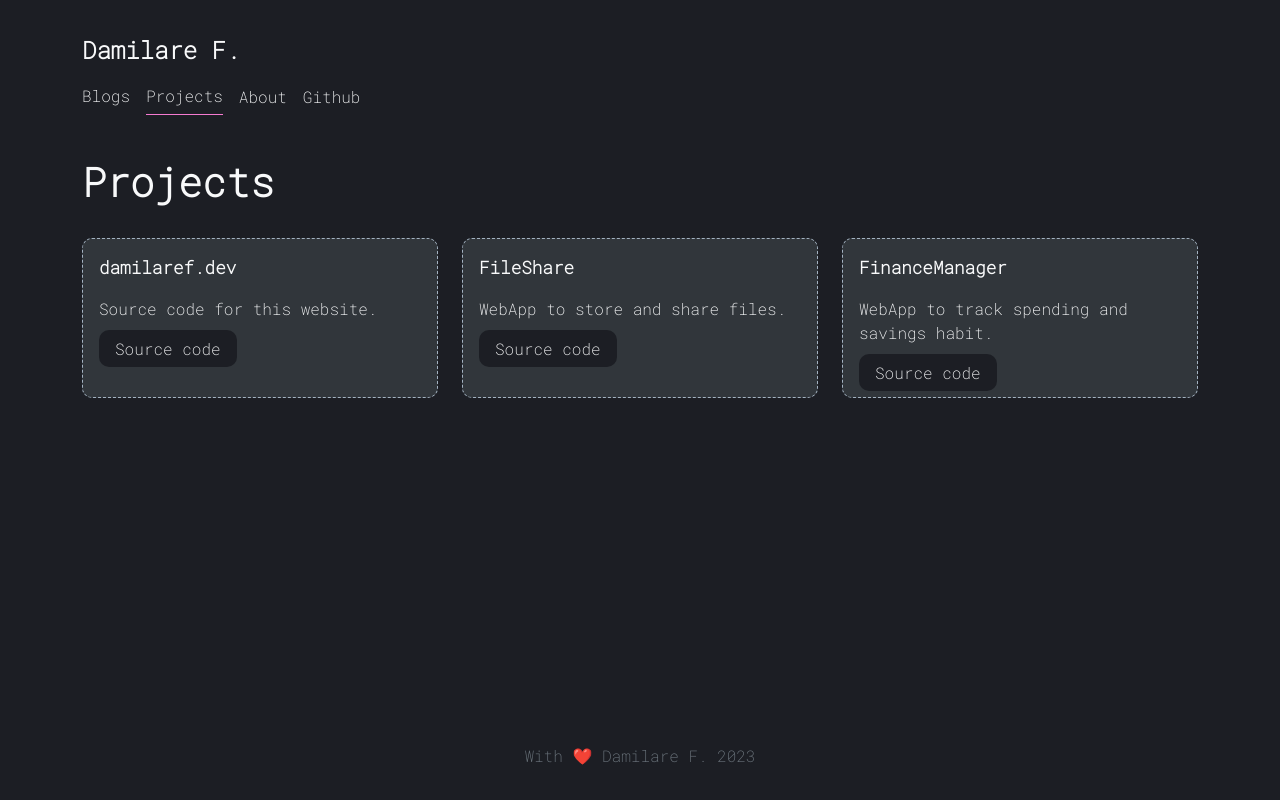
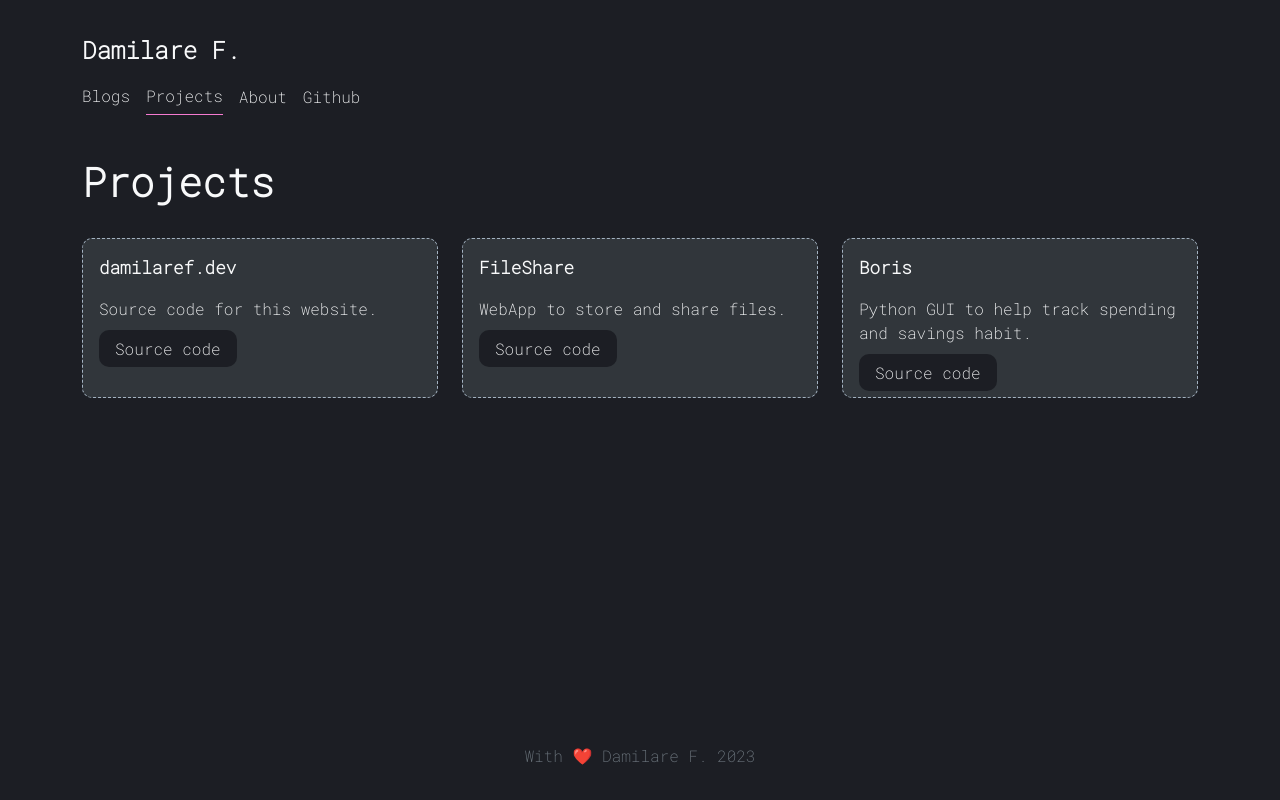
Before and after one commit to fodare/damilare-me, a React (Create React App) app: page /projects in a window 1280 px wide. Built offline with nearby package versions, Linux system fonts and the light colour scheme.

Commit message:
Update project info.

```diff
--- a/src/views/Projects.jsx
+++ b/src/views/Projects.jsx
@@ -33,9 +33,9 @@ function Projects() {
             <ProjectCard
                year="2023"
                projectLink="https://github.com/fodare/FinanceManager"
-               projectTitle="FinanceManager"
-               projectDescription="WebApp to track spending and savings habit."
-               projectSourceCode="https://github.com/fodare/FinanceManager"
+               projectTitle="Boris"
+               projectDescription="Python GUI to help track spending and savings habit."
+               projectSourceCode="https://github.com/fodare/Boris"
                demo=""
                demoLink=""
                demoVisiblity="hidden"
```
